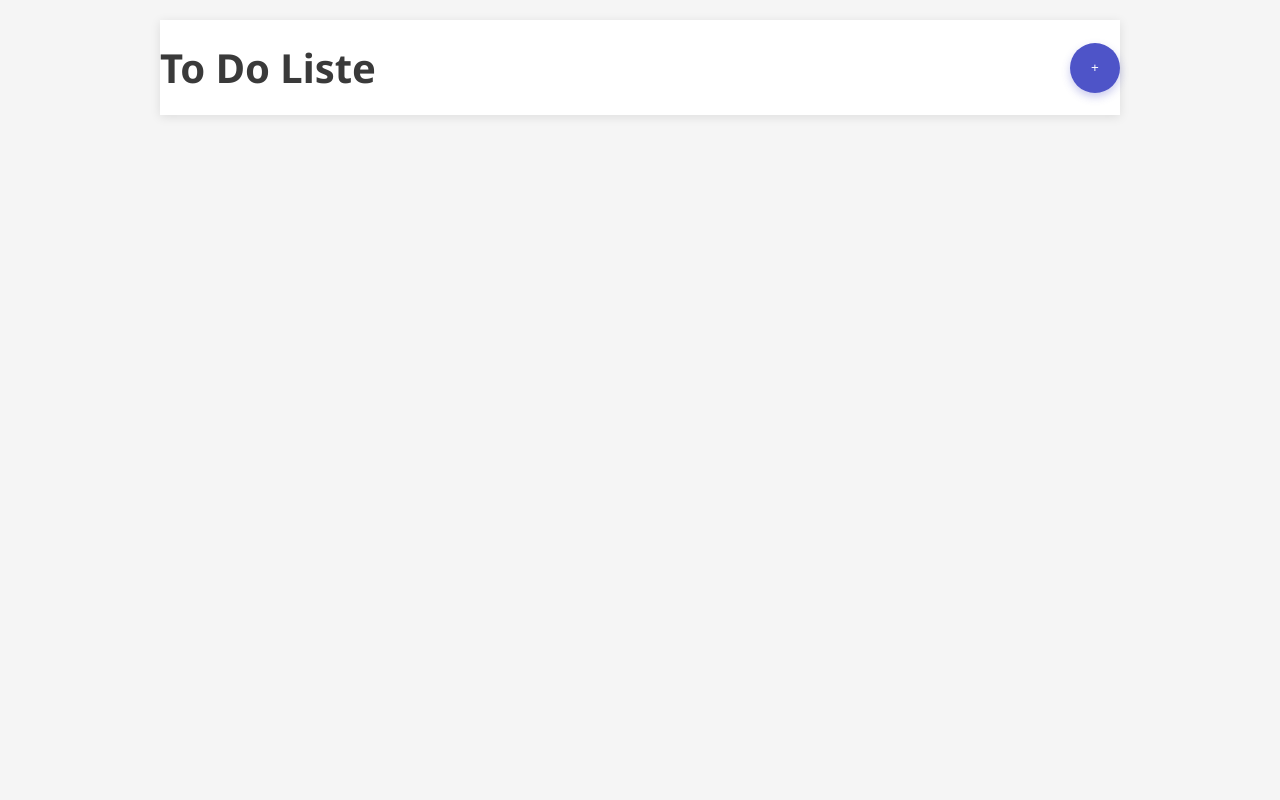
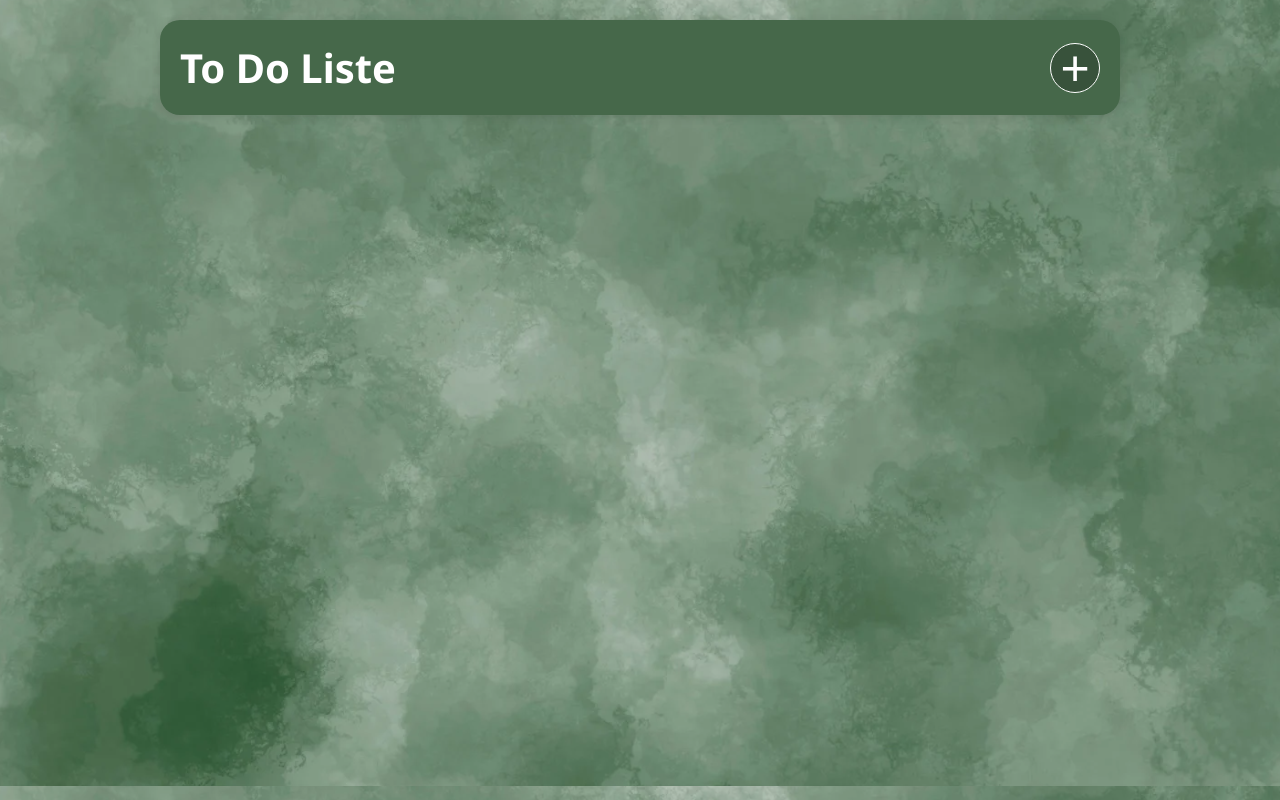
Before and after one commit to Evy38/ToDoList, a plain HTML site: page index.html in a window 1280 px wide. Drawn offline with Linux system fonts and the light colour scheme; a web font is replaced by a local one.

Commit message:
ajout fond et stle vert

```diff
--- a/style.css
+++ b/style.css
@@ -7,22 +7,20 @@
 body {
   background-color: #e5e5e5;
   font-family: "Noto Sans", sans-serif;
+  background-image: url(images/bg.png) ;
+
 }
 
 header {
   display: flex;
   justify-content: space-between;
   align-items: center;
-  background-color: #fff;
-  padding: 25px;
+  padding: 20px;
   box-shadow: 0 2px 10px rgba(0, 0, 0, 0.1);
+  background-color: #46684a;
   top: 0;
   z-index: 100;
-}
-* {
-  margin: 0;
-  padding: 0;
-  box-sizing: border-box;
+  border-radius: 20px;
 }
 
 body {
@@ -37,15 +35,8 @@ body {
   padding: 20px;
 }
 
-header {
-  display: flex;
-  justify-content: space-between;
-  align-items: center;
-  padding: 20px 0;
-}
-
 h1 {
-  color: #3a3a3a;
+color: white;
   font-size: 2.5rem;
 }
 
@@ -53,31 +44,39 @@ h1 {
   width: 50px;
   height: 50px;
   border-radius: 50%;
-  background-color: #4e54c8;
+  background-color: #38523b;
   color: white;
-  border: none;
+  border: 1px solid white;
   display: flex;
   align-items: center;
   justify-content: center;
   cursor: pointer;
   position: relative;
   overflow: hidden;
-  box-shadow: 0 4px 8px rgba(78, 84, 200, 0.3);
   transition:
     transform 0.3s ease,
     box-shadow 0.3s ease;
+    font-size: 50px;
+
+}
+
+.add-task:hover{
+    animation: spin 2s linear infinite;
+}
+
+@keyframes spin {
+    0%{
+        transform: rotate(0deg);
+    }
+    100%{
+        transform: rotate(360deg);
+    }
 }
 
 .add-task:hover {
   transform: translateY(-5px) scale(1.05);
-  box-shadow: 0 6px 12px rgba(78, 84, 200, 0.5);
 }
 
 .add-task:hover::before {
   left: 100%;
 }
-
-.add-task i {
-  font-size: 16px;
-  font-style: normal;
-}
```
Also changed, not shown: images/bg.png (added).
